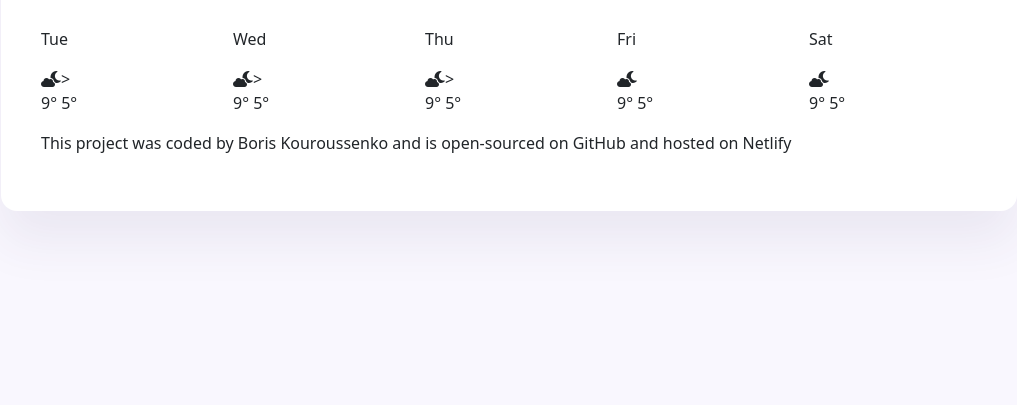
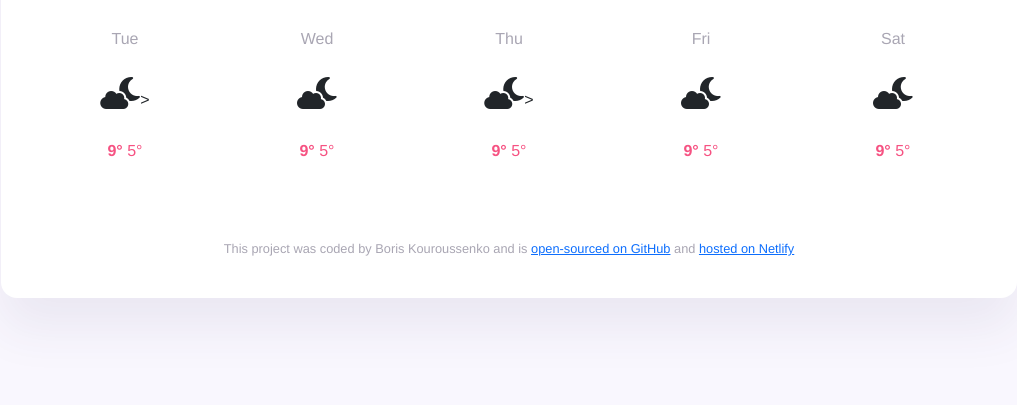
Before and after one commit to Jericho8802/weather-app-2, a plain HTML site: page index.html in a window 1280 px wide. Shown: the part 395-800 px from the top of the page, without its empty margins (131-1148 px from the left). Drawn offline with nearby package versions, Linux system fonts and the light colour scheme.

Commit message:
Further updates to formatting

```diff
--- a/index.html
+++ b/index.html
@@ -53,7 +53,10 @@
             <h2 id="city-name">New York</h2>
             <ul>
               <li>Sunday 18:91, clear sky</li>
-              <li>Humidity: 62%, Wind: 1.79km/h</li>
+              <li>
+                Humidity: <span class="units-red">62%</span>, Wind:
+                <span class="units-red"> 1.79km/h</span>
+              </li>
             </ul>
           </div>
           <div class="col" id="right-col">
@@ -64,37 +67,50 @@
             <span id="temperature-large-degrees">°C</span>
           </div>
         </div>
-        <div class="row">
+        <div class="row weather-icon-small-box">
           <div class="col">
-            <p>Tue</p>
-            <i class="fas fa-cloud-moon"></i>>
-            <p>9° 5°</p>
+            <p class="day-small">Tue</p>
+            <i class="fas fa-cloud-moon weather-icon-small"></i>>
+            <p>
+              <span class="temp-max">9°</span> <span class="temp-min">5°</span>
+            </p>
           </div>
           <div class="col">
-            <p>Wed</p>
-            <i class="fas fa-cloud-moon"></i>>
-            <p>9° 5°</p>
+            <p class="day-small">Wed</p>
+            <i class="fas fa-cloud-moon weather-icon-small"></i>
+            <p>
+              <span class="temp-max">9°</span> <span class="temp-min">5°</span>
+            </p>
           </div>
           <div class="col">
-            <p>Thu</p>
-            <i class="fas fa-cloud-moon"></i>>
-            <p>9° 5°</p>
+            <p class="day-small">Thu</p>
+            <i class="fas fa-cloud-moon weather-icon-small"></i>>
+            <p>
+              <span class="temp-max">9°</span> <span class="temp-min">5°</span>
+            </p>
           </div>
           <div class="col">
-            <p>Fri</p>
-            <i class="fas fa-cloud-moon"></i>
-            <p>9° 5°</p>
+            <p class="day-small">Fri</p>
+            <i class="fas fa-cloud-moon weather-icon-small"></i>
+            <p>
+              <span class="temp-max">9°</span> <span class="temp-min">5°</span>
+            </p>
           </div>
           <div class="col">
-            <p>Sat</p>
-            <i class="fas fa-cloud-moon"></i>
-            <p>9° 5°</p>
+            <p class="day-small">Sat</p>
+            <i class="fas fa-cloud-moon weather-icon-small"></i>
+            <p>
+              <span class="temp-max">9°</span> <span class="temp-min">5°</span>
+            </p>
           </div>
         </div>
-        <p>
-          This project was coded by Boris Kouroussenko and is open-sourced on
-          GitHub and hosted on Netlify
-        </p>
+        <footer class="disclaimer">
+          This project was coded by Boris Kouroussenko and is
+          <a href="https://github.com/Jericho8802/weather-app-2">
+            open-sourced on GitHub</a
+          >
+          and <a href="https://www.netlify.com/">hosted on Netlify</a>
+        </footer>
       </div>
     </div>
   </body>
--- a/src/style.css
+++ b/src/style.css
@@ -1,5 +1,6 @@
 body {
   background-color: #f9f7fe;
+  font-family: Helvetica, sans-serif;
 }
 ul {
   padding: 0;
@@ -61,3 +62,29 @@ ul {
 .main-weather-row {
   margin-bottom: 30px;
 }
+.units-red {
+  color: #f75282;
+}
+.disclaimer {
+  font-size: 0.8em;
+  color: #a9a6b3;
+  margin: 60px 20px 0;
+  text-align: center;
+}
+.weather-icon-small-box {
+  text-align: center;
+}
+.weather-icon-small {
+  margin: 10px 0 30px;
+  font-size: 2em;
+}
+.day-small {
+  color: #a9a6b3;
+}
+.temp-max {
+  color: #f65282;
+  font-weight: bold;
+}
+.temp-min {
+  color: #f65282;
+}
```
